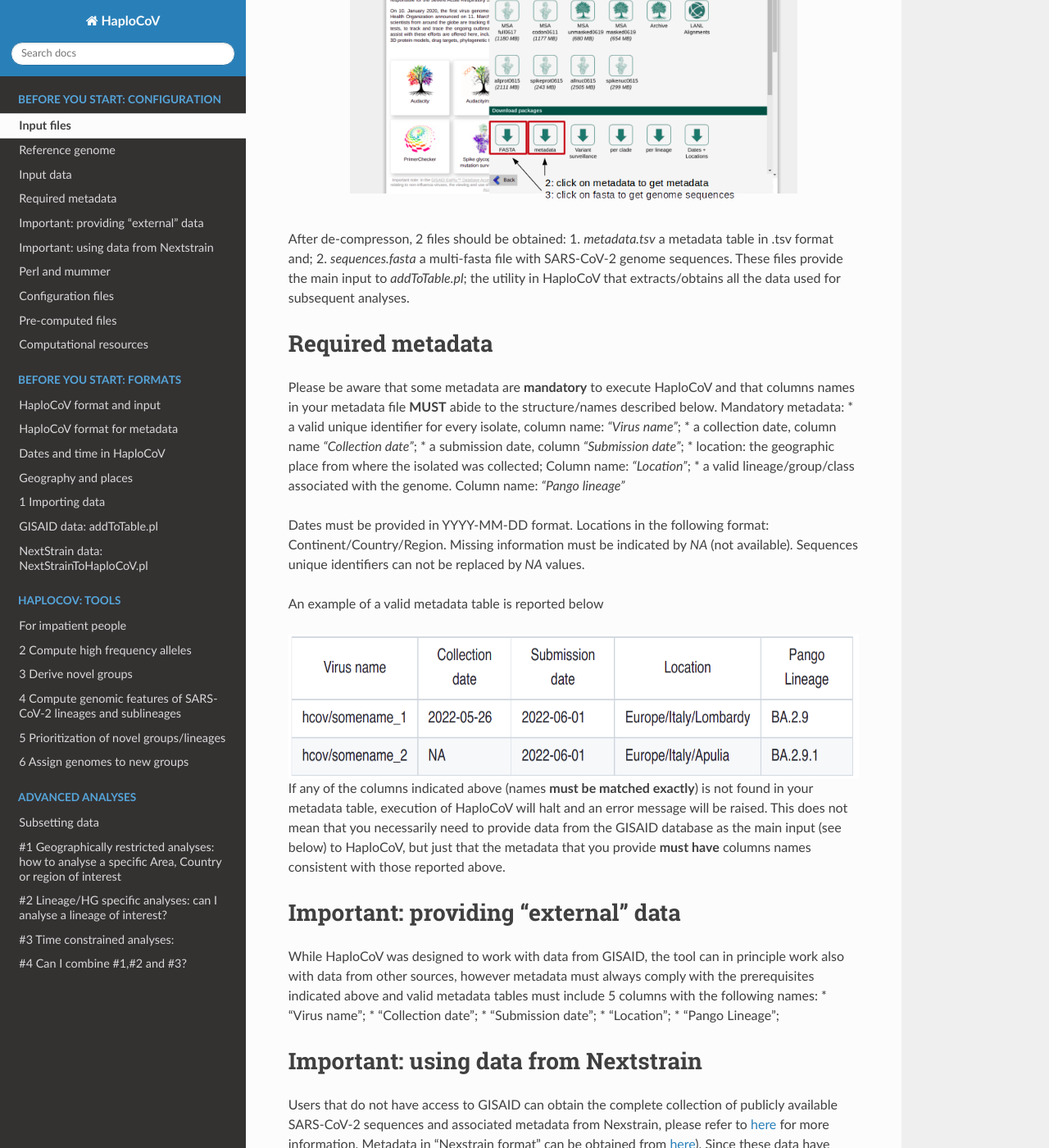
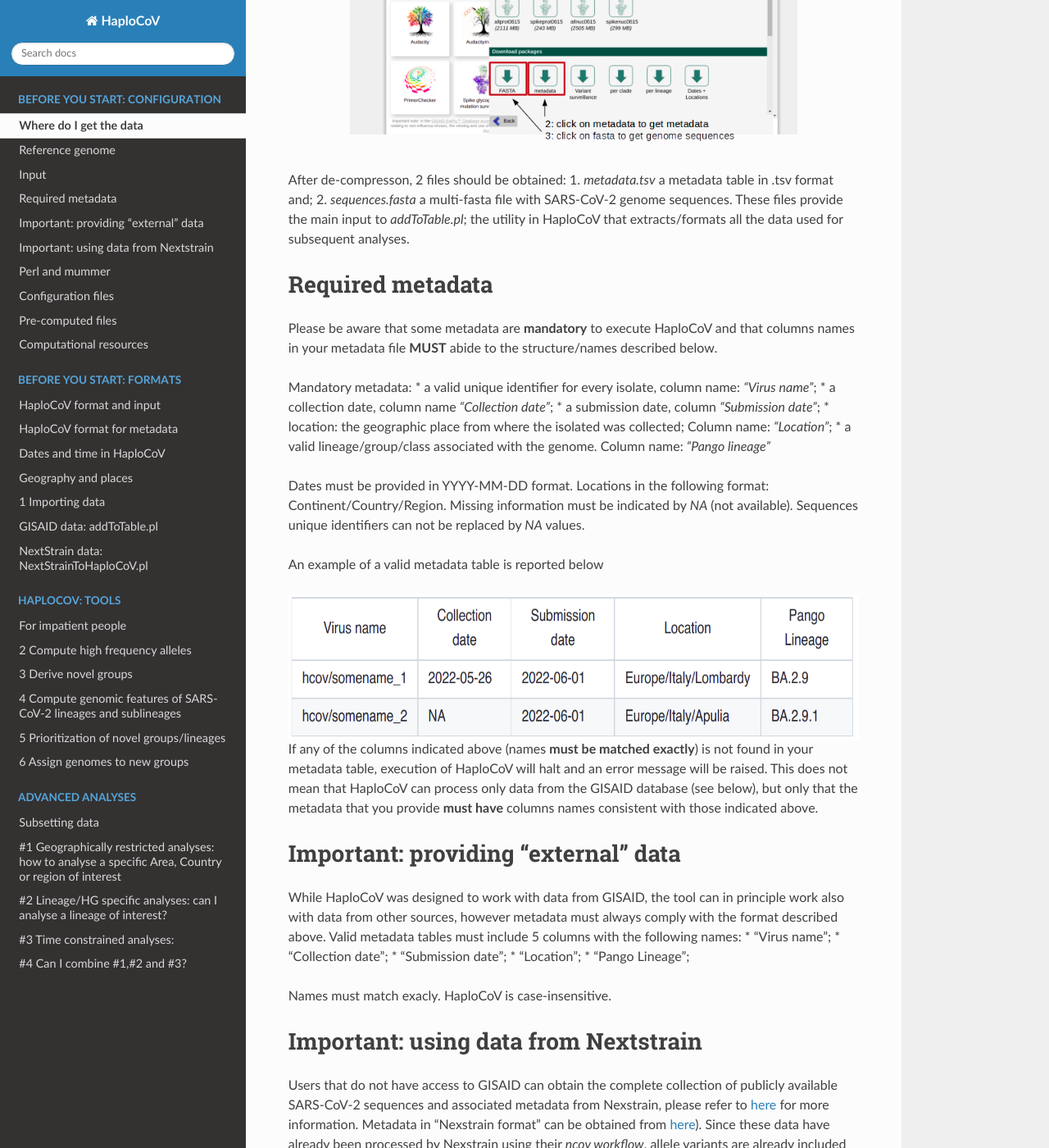
Before and after one commit to matteo14c/HaploCoV, a Sphinx documentation site: the page built from docs/source/data.rst, in a window 1280 px wide and 1400 px high, scrolled down 1169 px. Shown: the whole window at 82% size. Built offline with Sphinx 7.4.7 and the Read the Docs theme 2.0.0, drawn with Linux system fonts in a browser that asks for light colours; pages that are not in the unit, such as notebooks, are missing from menus; some of the changed text lies outside the part shown.

Commit message:
Update data.rst

```diff
--- a/docs/source/data.rst
+++ b/docs/source/data.rst
@@ -1,11 +1,11 @@
-Input files
-===========
+Where do I get the data
+=======================
 
-HaploCoV requires 3 main input:
+HaploCoV requires 3 main files:
 
-* **the reference assembly** of the SARS-CoV-2 genome in fasta format
-* a **multifasta** file with SARS-CoV-2 genomes to be compared with the reference
-* a **.tsv** file with metadata associated to the SARS-CoV-2 genome sequences included in the multifasta
+* **the reference assembly** of the SARS-CoV-2 genome in fasta format;
+* a **multifasta** file with SARS-CoV-2 genomes to be compared with the reference;
+* a **.tsv** file with metadata for the genome sequences in the multifasta;
 
 Reference genome
 ================
@@ -25,16 +25,16 @@
 
 ::
 
-Remember that you need to have this file (GCF_009858895.2_ASM985889v3_genomic.fna) in the same folder from where you execute HaploCoV (i.e. HaploCoV if you stick with the default)
+Remember that you need to have this file (GCF_009858895.2_ASM985889v3_genomic.fna) in the same folder from which  HaploCoV is executed (i.e. HaploCoV if you stick with the default)
 
 
-Input data
-==========
+Input
+=====
 
-To run HaploCoV you **must have access** to SARS-CoV-2 genome sequences and associated metadata
+To run HaploCoV you **need** SARS-CoV-2 genome sequences and associated metadata.
 
-Right now the  `GISAID <https://gisaid.org>`_ database represents the most complete and up to date point of access to obtain SARS-CoV-2 data.
-Authorized users can download the complete collection of SARS-CoV-2 genome assemblies and associated metadata by following the procedure illustrated in the figure below.
+Right now the  `GISAID <https://gisaid.org>`_ database is the most complete and up to date point of access to obtain SARS-CoV-2 data.
+Authorized users can download the complete collection of SARS-CoV-2 genome assemblies and their metadata by following the procedure illustrated in the figure below.
 
 .. figure:: _static/fig1.png
    :scale: 80%
@@ -43,11 +43,13 @@
 After de-compresson, 2 files should be obtained:
 1. *metadata.tsv* a metadata table in .tsv format and;
 2. *sequences.fasta* a multi-fasta file with SARS-CoV-2 genome sequences.
-These files provide the main input to *addToTable.pl*; the utility in HaploCoV that extracts/obtains all the data used for subsequent analyses.
+These files provide the main input to *addToTable.pl*; the utility in HaploCoV that extracts/formats all the data used for subsequent analyses.
 
 Required metadata
 =================
-Please be aware that some metadata are **mandatory** to execute HaploCoV and that columns names in your metadata file **MUST** abide to the structure/names described below. Mandatory metadata:
+Please be aware that some metadata are **mandatory** to execute HaploCoV and that columns names in your metadata file **MUST** abide to the structure/names described below.
+
+Mandatory metadata:
 * a valid unique identifier for every isolate, column name: *"Virus name"*;
 * a collection date, column name *"Collection date"*;
 * a submission date, column *"Submission date"*;
@@ -66,20 +68,24 @@
    :align: center
 
 If any of the columns indicated above (names **must be matched exactly**) is not found in your metadata table, execution of HaploCoV will halt and an error message will be raised.
-This does not mean that you necessarily need to provide data from the GISAID database as the main input (see below) to HaploCoV, but just that the metadata that you provide **must have** columns names consistent with those reported above.
+This does not mean that HaploCoV can process only data from the GISAID database (see below), but only that the metadata that you provide **must have** columns names consistent with those indicated above.
 
 Important: providing "external" data
 ====================================
 
-While HaploCoV was designed to work with data from GISAID, the tool can in principle work also with data from other sources, however  metadata must always comply with the prerequisites indicated above and valid metadata tables must include 5 columns with the following names:
+While HaploCoV was designed to work with data from GISAID, the tool can in principle work also with data from other sources, however metadata must always comply with the format described above.
+Valid metadata tables must include 5 columns with the following names:
 * "Virus name";
 * "Collection date";
 * "Submission date";
 * "Location";
 * "Pango Lineage";
 
+Names must match exacly. HaploCoV is case-insensitive.
+
 Important: using data from Nextstrain
 =====================================
 
 Users that do not have access to GISAID can obtain the complete collection of publicly available SARS-CoV-2 sequences and associated metadata from Nexstrain, please refer to `here <https://nextstrain.org/sars-cov-2/>`_ for more information.
-Metadata in "Nexstrain format" can be obtained from `here <https://data.nextstrain.org/files/ncov/open/metadata.tsv.gz>`_). Since these data have already been processed by Nexstrain using their *ncov workflow*, allele variants are already included in the metadata file and hence **you will not need** to download also the genomic sequences and align them to the reference genome. However Nextstrain data, still needs to be converted in "HaploCoV" format.  This can be done by using the *NextStrainToHaploCoV.pl* script included in this repository (see below).
+Metadata in "Nexstrain format" can be obtained from `here <https://data.nextstrain.org/files/ncov/open/metadata.tsv.gz>`_). Since these data have already been processed by Nexstrain using their *ncov workflow*, allele variants are already included in the metadata file and hence **you will not need** to download also the genomic sequences and align them to the reference genome.
+However Nextstrain data, still needs to be converted in "HaploCoV" format.  This can be done by using the *NextStrainToHaploCoV.pl* script included in this repository (see below).
```
